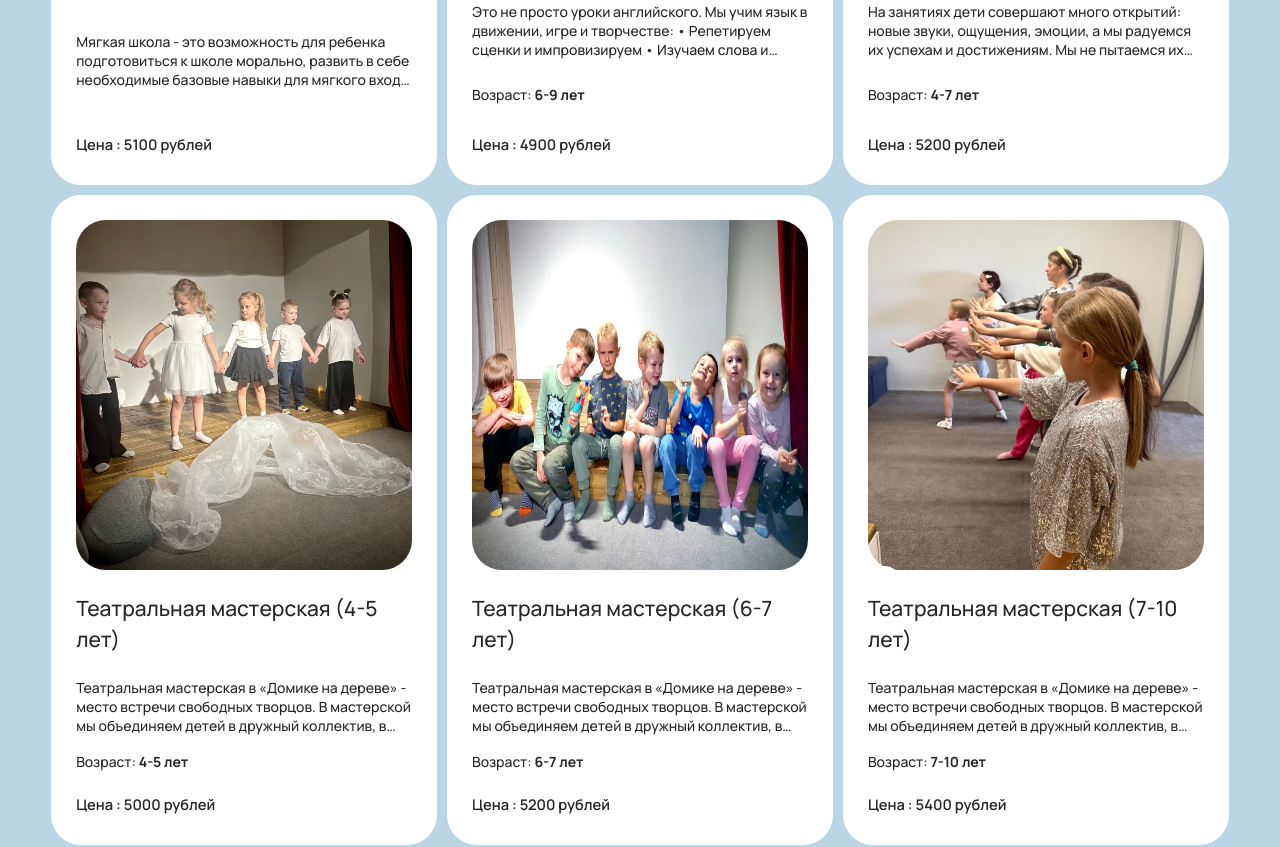
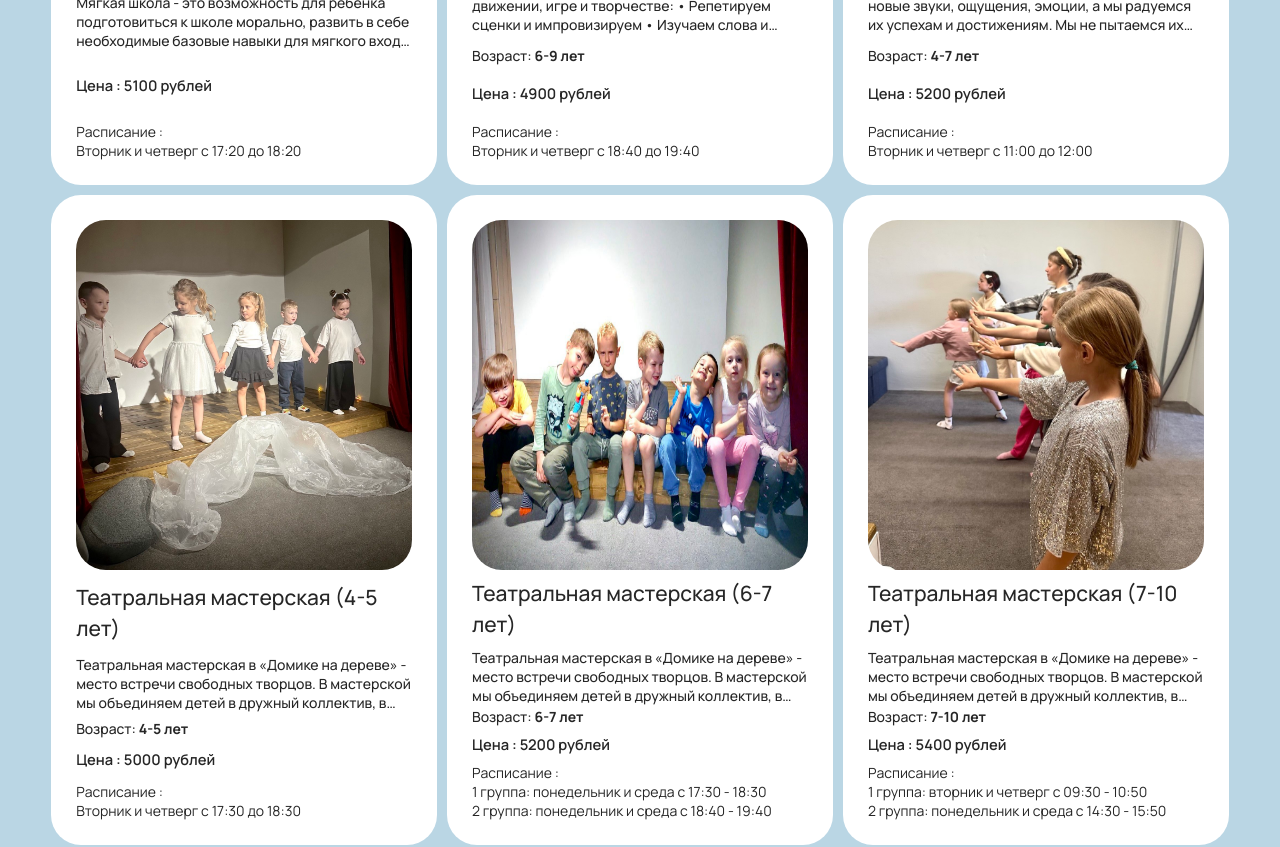
Before and after one commit to simonagleev/domik_na_dereve, a Next.js app: page /creativeWorkshops in a window 1280 px wide. Shown: the part 1400-2247 px from the top of the page. Built offline with nearby package versions, Linux system fonts and the light colour scheme.

Commit message:
Update card.js in card

```diff
--- a/src/app/creativeWorkshops/components/card/card.js
+++ b/src/app/creativeWorkshops/components/card/card.js
@@ -38,6 +38,11 @@ export default function Cw_card({ data, index }) {
                     <p className={styles.price}>
                         Цена : {data.price} рублей
                     </p>
+                    <p className={styles.description}>
+                        Расписание : {data.schedule.map((e, index) => {
+                            return <p key={index+'s'}>{e}</p>
+                        })}
+                    </p>
                 </div>
             </div>
         </div>
```
